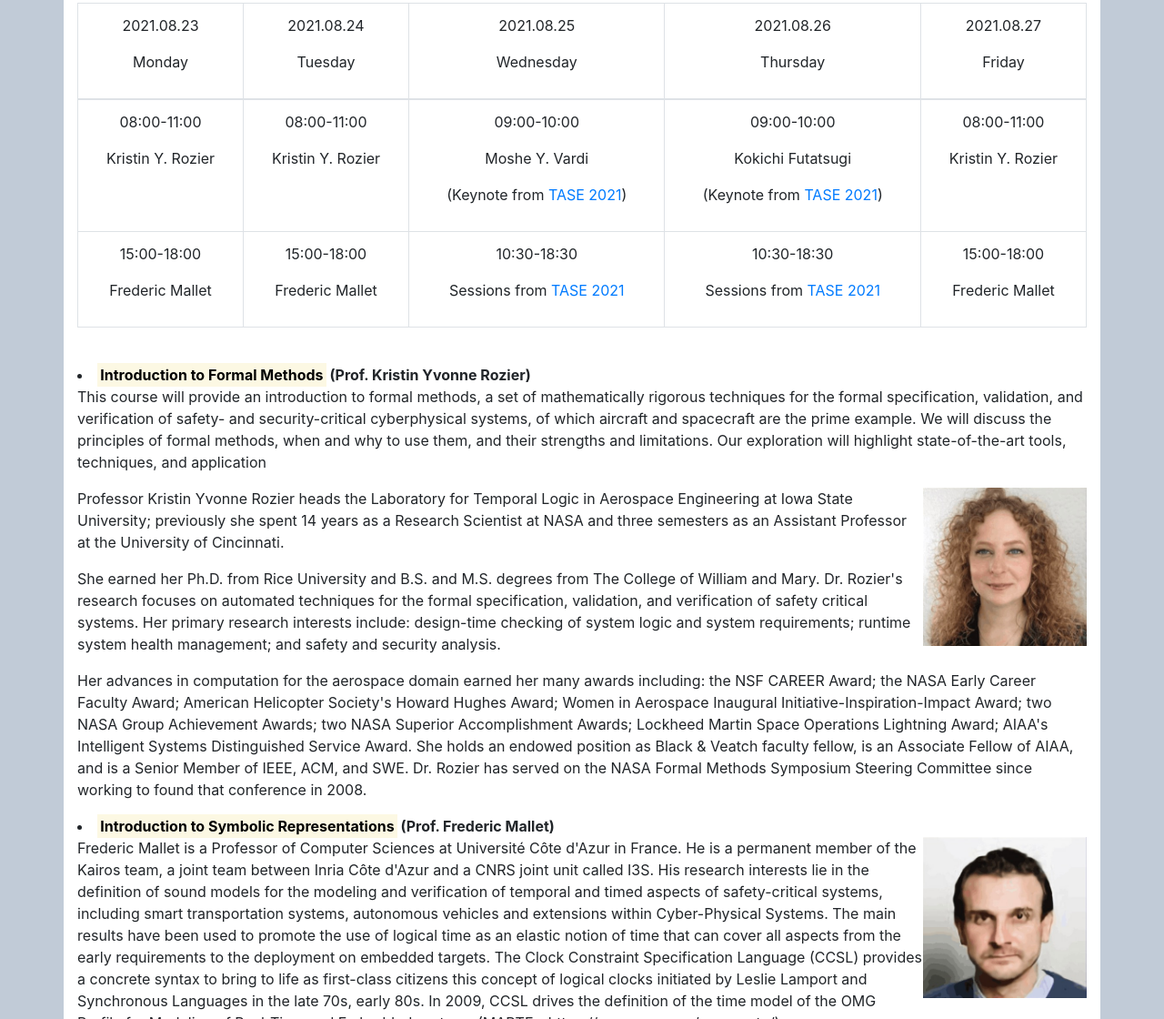
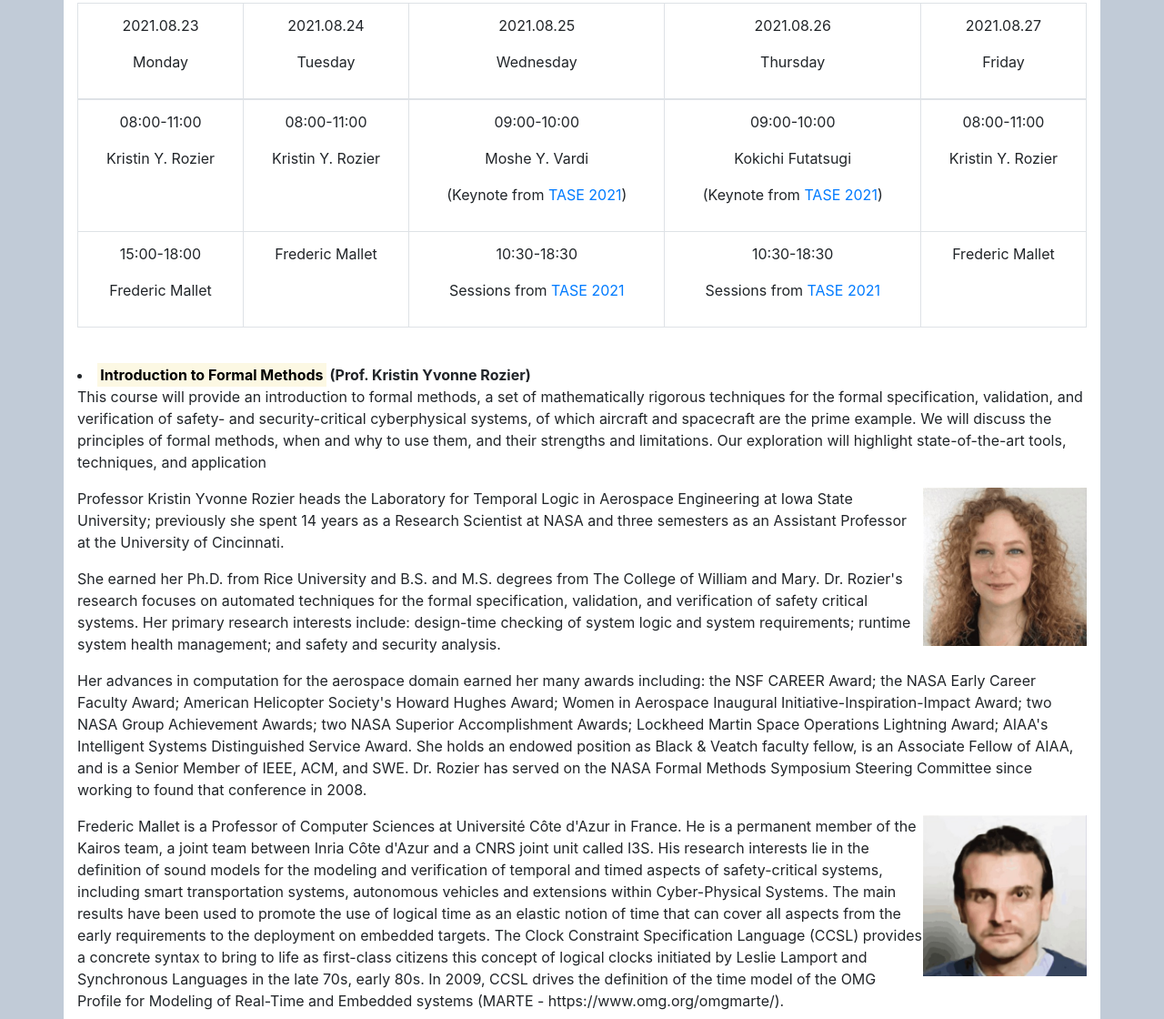
Before and after one commit to sssei-ecnu-2021/sssei-ecnu-2021.github.io, a plain HTML site: page schedule.html in a window 1280 px wide. Shown: the part 623-1743 px from the top of the page at 91% size. Drawn offline with Linux system fonts and the light colour scheme.

Commit message:
Update schedule.html

```diff
--- a/schedule.html
+++ b/schedule.html
@@ -195,7 +195,6 @@
                                 <p>Frederic Mallet</p>
                             </td>
                             <td>
-                                <p>15:00-18:00</p>
                                 <p>Frederic Mallet</p>
                             </td>
                             <td>
@@ -207,7 +206,6 @@
                                 <p>Sessions from <a href="https://tase2021.github.io/c_cs.html">TASE 2021</a></p>
                             </td>
                             <td>
-                                <p>15:00-18:00</p>
                                 <p>Frederic Mallet</p>
                             </td>
                         </tr>
@@ -343,7 +341,6 @@
                     since working to found that conference in 2008.
                 </p>
 
-                <li><STRONG><mark>Introduction to Symbolic Representations</mark> (Prof. Frederic Mallet)</STRONG></li>
                 <P>
                     <ddd><img src="imgT/lecFm.png" width="180px" /></ddd>
                     Frederic Mallet is a Professor of Computer Sciences at Université Côte d'Azur in France. He is a permanent member of
```
